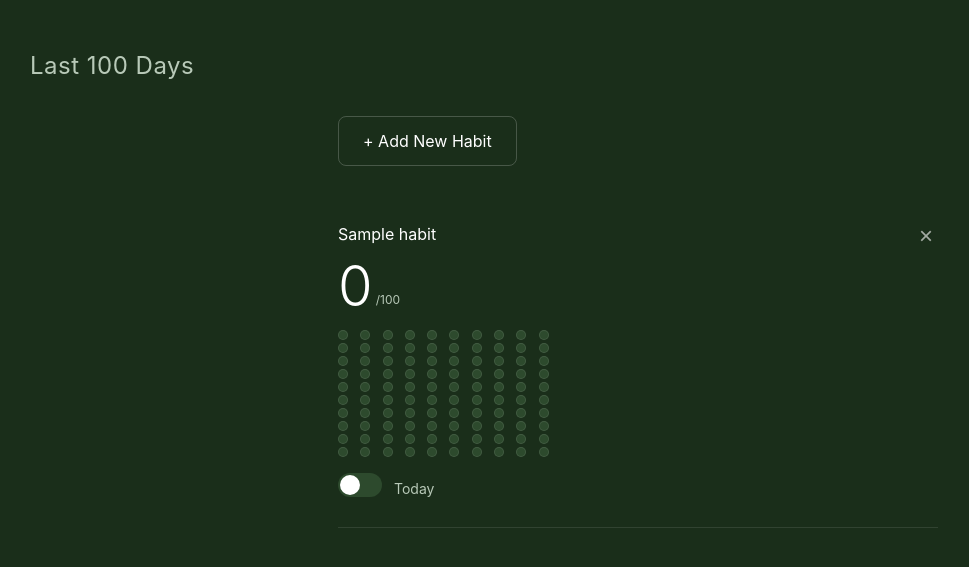
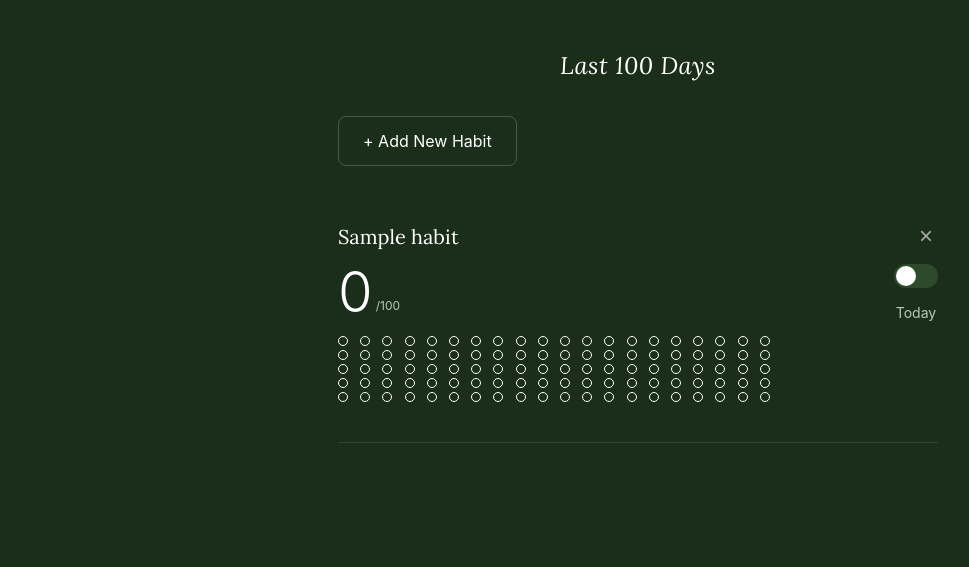
Before and after one commit to AidanStack/century_tracker, a Flask app: page / in a window 1280 px wide. Shown: the top 567 px of the page, without its empty margins (2-971 px from the left). Run offline with Flask 3, Linux system fonts and the light colour scheme; tables that the repository leaves empty hold one stand-in row (values such as "Sample post").

Commit message:
Refine UI design with typography and layout improvements
Design updates:
- Add Lora font (Google Fonts) for header and habit names
- Header: centered, 100% white, italicized
- Habit names: Lora font, larger size, 100% white
- Dot grid: change from 10x10 to 20x5 layout
- Filled dots: pure white (#ffffff)
- Empty dots: white ring border, transparent center
- Toggle switch: moved to right side of habit card

Co-Authored-By: Claude Sonnet 4.5 <noreply@anthropic.com>

```diff
--- a/static/style.css
+++ b/static/style.css
@@ -33,9 +33,13 @@ header {
 }
 
 header h1 {
-    font-size: 1.2rem;
+    font-family: 'Lora', serif;
+    font-size: 1.5rem;
     font-weight: 400;
-    color: var(--text-light);
+    font-style: italic;
+    color: #ffffff;
+    opacity: 1;
+    text-align: center;
     letter-spacing: 0.5px;
 }
 
@@ -59,13 +63,31 @@ main {
     display: flex;
     justify-content: space-between;
     align-items: flex-start;
-    margin-bottom: 0.5rem;
+    margin-bottom: 0.75rem;
+}
+
+.habit-body {
+    display: flex;
+    justify-content: space-between;
+    align-items: flex-start;
+    gap: 2rem;
+}
+
+.habit-content {
+    flex: 1;
+}
+
+.habit-toggle {
+    display: flex;
+    align-items: center;
 }
 
 .habit-name {
-    font-size: 1rem;
+    font-family: 'Lora', serif;
+    font-size: 1.25rem;
     font-weight: 400;
-    color: var(--text-white);
+    color: #ffffff;
+    opacity: 1;
 }
 
 /* Delete X button */
@@ -111,9 +133,9 @@ main {
 /* Dot grid */
 .dot-grid {
     display: grid;
-    grid-template-columns: repeat(10, 1fr);
-    gap: 3px;
-    max-width: 220px;
+    grid-template-columns: repeat(20, 1fr);
+    gap: 4px;
+    max-width: 440px;
     margin-bottom: 1rem;
 }
 
@@ -121,20 +143,22 @@ main {
     width: 10px;
     height: 10px;
     border-radius: 50%;
-    background-color: var(--dot-empty);
-    border: 1px solid rgba(255,255,255,0.1);
+    background-color: transparent;
+    border: 1px solid #ffffff;
+    aspect-ratio: 1;
 }
 
 .dot.filled {
-    background-color: var(--dot-filled);
-    border-color: var(--dot-filled);
+    background-color: #ffffff;
+    border-color: #ffffff;
 }
 
 /* Toggle switch */
 .toggle-container {
     display: flex;
+    flex-direction: column;
     align-items: center;
-    gap: 0.75rem;
+    gap: 0.5rem;
 }
 
 .toggle-label {
--- a/templates/base.html
+++ b/templates/base.html
@@ -4,6 +4,9 @@
     <meta charset="UTF-8">
     <meta name="viewport" content="width=device-width, initial-scale=1.0">
     <title>Century Tracker</title>
+    <link rel="preconnect" href="https://fonts.googleapis.com">
+    <link rel="preconnect" href="https://fonts.gstatic.com" crossorigin>
+    <link href="https://fonts.googleapis.com/css2?family=Lora:ital,wght@0,400;0,500;1,400;1,500&display=swap" rel="stylesheet">
     <link rel="stylesheet" href="{{ url_for('static', filename='style.css') }}">
 </head>
 <body>
--- a/templates/index.html
+++ b/templates/index.html
@@ -15,6 +15,8 @@
             </form>
         </div>
 
+        <div class="habit-body">
+            <div class="habit-content">
                 <div class="habit-count-display">
                     <span class="count-main">{{ habit.count }}</span>
                     <span class="count-suffix">/100</span>
@@ -25,7 +27,9 @@
                     <div class="dot {% if i < habit.count %}filled{% endif %}"></div>
                     {% endfor %}
                 </div>
+            </div>
 
+            <div class="habit-toggle">
                 <div class="toggle-container">
                     <form method="POST" action="{{ url_for('toggle_habit', habit_id=habit.habit_id) }}" style="margin: 0;">
                         <button type="submit" class="toggle-switch {% if habit.completed_today %}active{% endif %}">
@@ -33,6 +37,8 @@
                         </button>
                     </form>
                     <span class="toggle-label">Today</span>
+                </div>
+            </div>
         </div>
     </div>
     {% endfor %}
```
Lines whose indentation alone changed are shown as unchanged.
